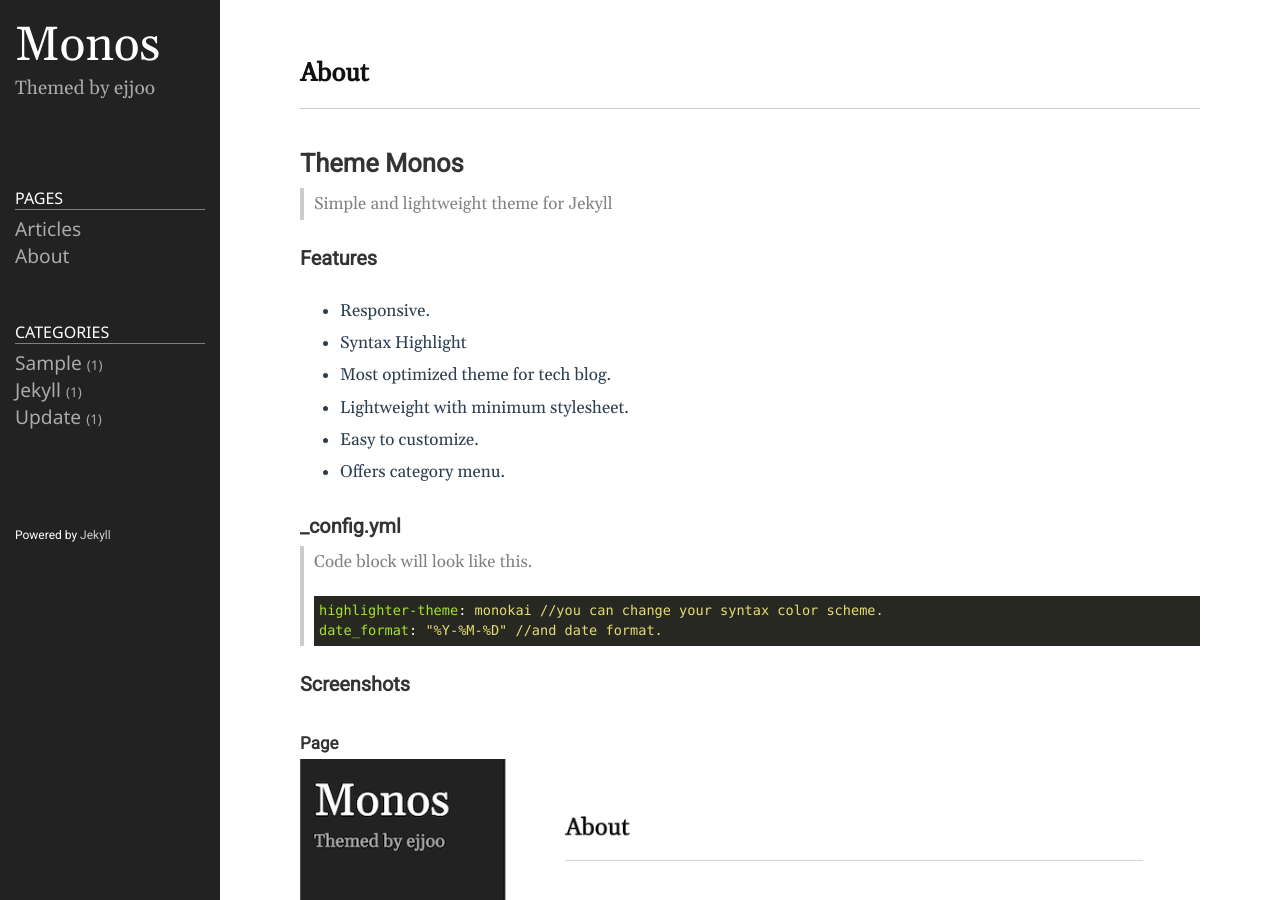
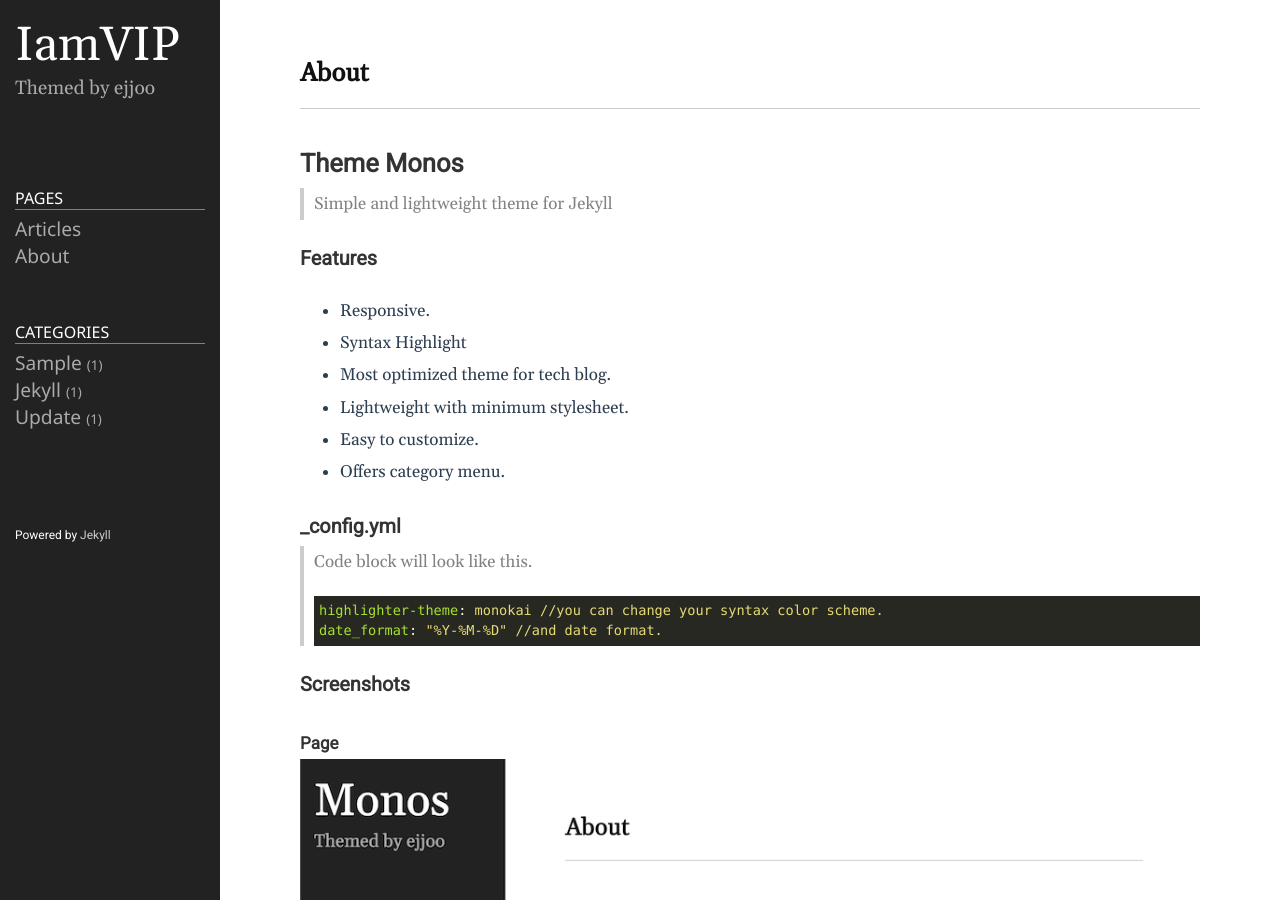
Before and after one commit to YBHkorea/ybhkorea.github.com, a Jekyll site: the page built from README.md, in a window 1280 px wide and 900 px high. Built offline with Jekyll 4.4.1, drawn with Linux system fonts in a browser that asks for light colours.

Commit message:
Update _config.yml

```diff
--- a/_config.yml
+++ b/_config.yml
@@ -18,13 +18,13 @@
 # You can create any custom variable you would like, and they will be accessible
 # in the templates via {{ site.myvariable }}.
 
-title: Monos
-email: ejjoo7994@gmail.com
+title: IamVIP
+email: dqg0602@gmail.com
 description: >- # this means to ignore newlines until "baseurl:"
   Themed by ejjoo
 # baseurl: "/" # the subpath of your site, e.g. /blog
 # url: "http://ejjoo.github.io" # the base hostname & protocol for your site, e.g. http://example.com
-github_username: ejjoo
+github_username: YBHkorea
 highlighter: rouge
 svg:
   optimize: true
```
